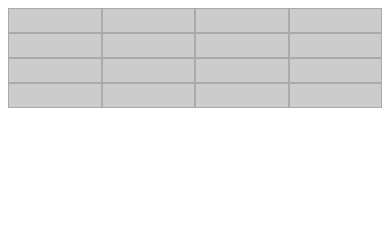
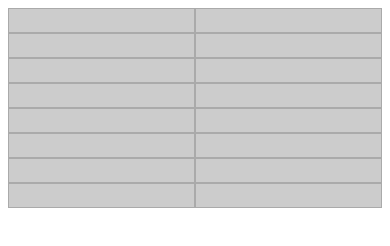
Before and after one commit to francoqueirolo/sass-gs, a website: page public/index.html in a window 390 px wide. Drawn offline with Linux system fonts and the light colour scheme.

Commit message:
feat: @media responsive

```diff
--- a/public/index.html
+++ b/public/index.html
@@ -6,7 +6,7 @@
    </head>
 
    <body>
-      <div id="grid" class="cell-4">
+      <div id="grid" class="cell-16 cell-300-2 cell-600-6 cell-900-10">
          <div></div>
          <div></div>
          <div></div>
--- a/sass/_grid.scss
+++ b/sass/_grid.scss
@@ -6,12 +6,26 @@
   float: left;
 }
 
+$map: (
+  300: 3,
+  450: 3,
+  600: 6,
+  750: 6,
+  900: 6,
+  1100: 12,
+  1500: 12
+);
+
 $max: 16;
 
-@for $i from 1 through $max {
-  $equ: 100% / $i;
+@each $key, $val in $map {
+  @media all and (min-width: $key + "px") {
+    @for $i from 1 through $max {
+      $equi: 100% / $i;
 
-  #grid.cell-#{ $i } > div {
-    width: $equ;
+      #grid.cell-#{$key}-#{$i} > div {
+        width: $equi;
+      }
+    }
   }
 }
```
Also changed, not shown: public/css/main.css.
